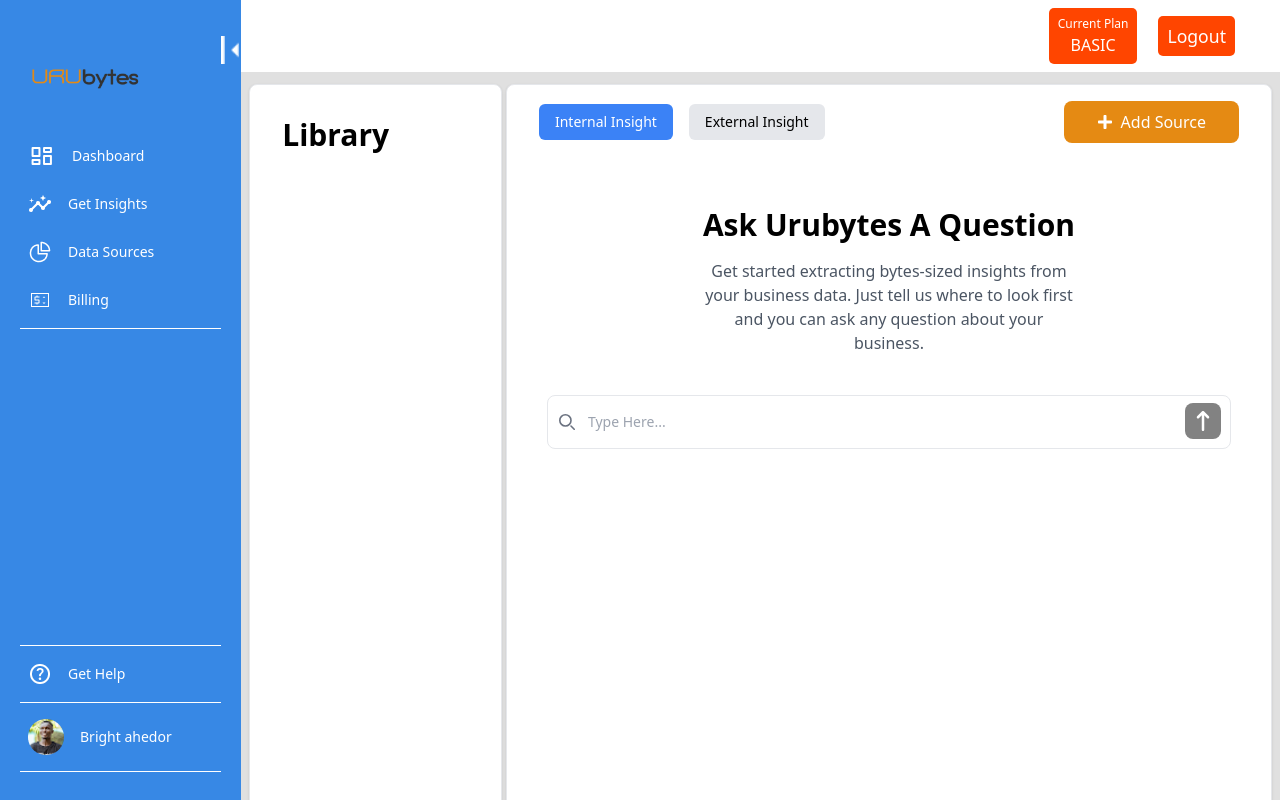
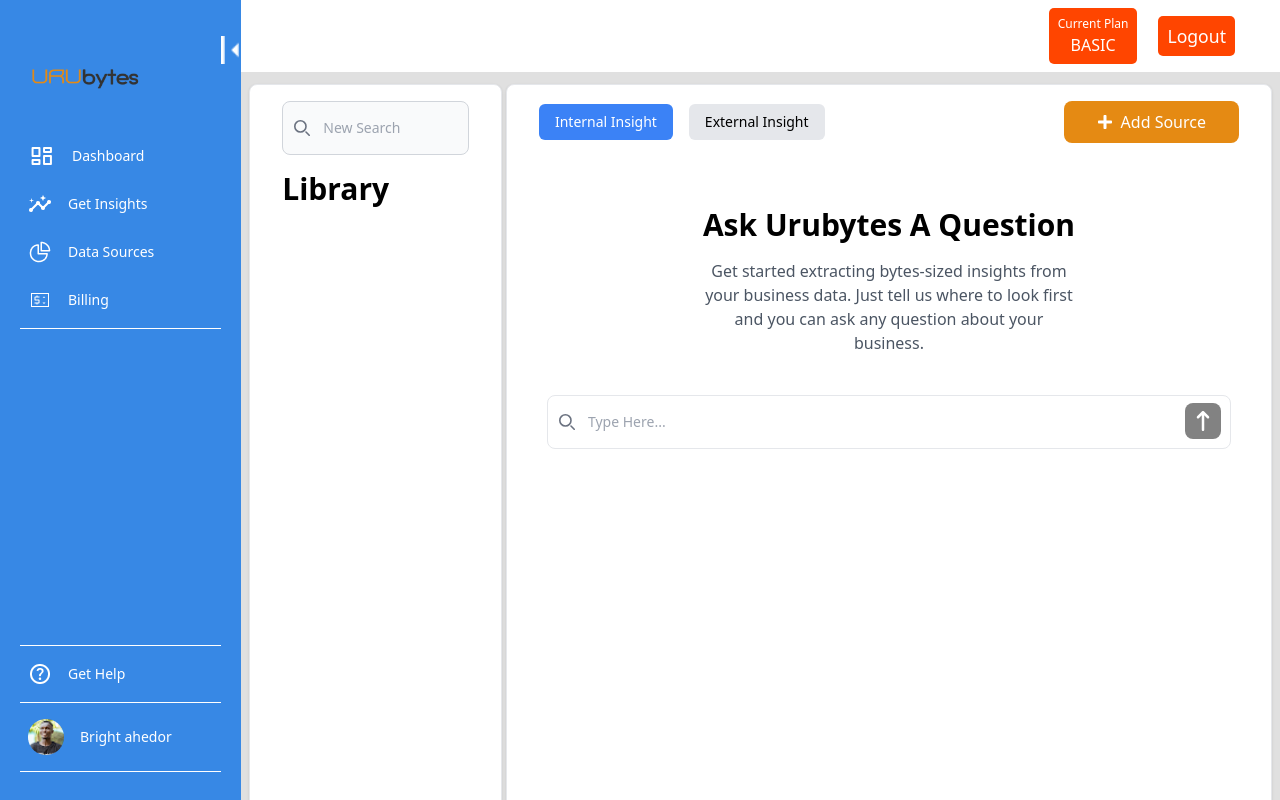
Before and after one commit to Lizdev-05/urubytes-v1, a React (Create React App) app: page /internalInsight in a window 1280 px wide. Built offline with nearby package versions, Linux system fonts and the light colour scheme.

Commit message:
Update the display for the query and the response

```diff
--- a/src/pages/internalInsight/InternalInsight.jsx
+++ b/src/pages/internalInsight/InternalInsight.jsx
@@ -248,271 +248,6 @@
 
 // export default InternalInsight;
 
-// import React, { useState } from "react";
-// import Navbar from "../../components/navbar/Navbar";
-// import { FaArrowUpLong } from "react-icons/fa6";
-// import { Link } from "react-router-dom";
-// import { FaPlus } from "react-icons/fa";
-// import "./InternalInsight.css";
-// import { useSelector } from "react-redux";
-
-// const InternalInsight = () => {
-//   const [query, setQuery] = useState("");
-//   const [mode, setMode] = useState("internal");
-//   const [loading, setLoading] = useState(false);
-//   const [feedback, setFeedback] = useState(null);
-//   const [previousQueries, setPreviousQueries] = useState([]);
-//   const [selectedQuery, setSelectedQuery] = useState(null);
-//   const token = useSelector((state) => state.login.token);
-//   const orgId = useSelector((state) => state.login.orgID);
-
-//   const handleSubmit = async (event) => {
-//     event.preventDefault();
-//     setLoading(true);
-
-//     const url =
-//       mode === "internal"
-//         ? "https://urubytes-backend-v2-r6wnv.ondigitalocean.app/insights/internal/"
-//         : "https://urubytes-backend-v2-r6wnv.ondigitalocean.app/insights/market/";
-
-//     try {
-//       const response = await fetch(url, {
-//         method: "POST",
-//         headers: {
-//           "Content-Type": "application/json",
-//           Authorization: `Token ${token}`,
-//         },
-//         body: JSON.stringify({ query, orgId }),
-//       });
-
-//       //     if (response.ok) {
-//       //       const data = await response.json();
-//       //       if (feedback) {
-//       //         setPreviousQueries([{ query, feedback }, ...previousQueries]);
-//       //       }
-//       //       setFeedback(data);
-//       //       console.log("Received feedback:", data);
-//       //       setLoading(false);
-//       //       setQuery("");
-//       //     } else {
-//       //       console.error("Failed to receive feedback:", response);
-//       //       setLoading(false);
-//       //     }
-//       //   } catch (error) {
-//       //     console.error("Error sending request:", error);
-//       //     setLoading(false);
-//       //   }
-//       // };
-
-//       if (response.ok) {
-//         const data = await response.json();
-//         if (feedback) {
-//           setPreviousQueries([{ query, feedback }, ...previousQueries]);
-//         }
-//         setFeedback(data);
-//         console.log("Received feedback:", data);
-//         setLoading(false);
-//         setQuery("");
-//       } else {
-//         console.error("Failed to receive feedback:", response);
-//         setLoading(false);
-//       }
-//     } catch (error) {
-//       console.error("Error sending request:", error);
-//       setLoading(false);
-//     }
-//   };
-
-//   const handleQueryClick = (query) => {
-//     setFeedback(query.feedback);
-//   };
-
-//   const handleChange = (event) => {
-//     setQuery(event.target.value);
-//   };
-
-//   const handleToggle = () => {
-//     setMode(mode === "internal" ? "external" : "internal");
-//   };
-
-//   return (
-//     <div className="bg-grey-bg h-screen w-screen overflow-hidden internal">
-//       <Navbar />
-//       <div className="grid grid-cols-1 sm:grid-cols-4 p-2 my-1 gap-1 h-full overflow-hidden">
-//         <div className="block sm:col-span-1 py-4 px-8 bg-white border border-gray-200 rounded-lg shadow dark:border-gray-100">
-//           <form className="max-w-md mx-auto">
-//             <div className="relative">
-//               <div className="absolute inset-y-0 start-0 flex items-center ps-3 pointer-events-none">
-//                 <svg
-//                   className="w-4 h-4 text-gray-500 dark:text-gray-400"
-//                   aria-hidden="true"
-//                   xmlns="http://www.w3.org/2000/svg"
-//                   fill="none"
-//                   viewBox="0 0 20 20"
-//                 >
-//                   <path
-//                     stroke="currentColor"
-//                     strokeLinecap="round"
-//                     strokeLinejoin="round"
-//                     strokeWidth="2"
-//                     d="m19 19-4-4m0-7A7 7 0 1 1 1 8a7 7 0 0 1 14 0Z"
-//                   />
-//                 </svg>
-//               </div>
-//               <input
-//                 type="search"
-//                 id="default-search"
-//                 className="block w-full p-4 ps-10 text-sm text-gray-100 border border-gray-300 rounded-lg bg-gray-50 dark:bg-gray-100 dark:placeholder-gray-400 dark:text-white"
-//                 placeholder="New Search"
-//                 required
-//               />
-//             </div>
-//           </form>
-//           <h1 className="mt-4 text-3xl font-bold">Library</h1>
-
-//           {previousQueries.map((item, index) => (
-//             <div key={index} onClick={() => handleQueryClick(item)}>
-//               <p>Previous Search:</p>
-//               <p>{item.query}</p>
-//               <p>{item.feedback.insights}</p>
-//             </div>
-//           ))}
-//         </div>
-
-//         <div className="sm:col-span-3 block py-4 px-8 bg-white border border-gray-200 rounded-lg shadow dark:border-gray-100 mainInternal">
-//           <div className="flex justify-between items-center mb-4">
-//             <div className="flex space-x-4">
-//               <button
-//                 onClick={() => handleToggle()}
-//                 className={`px-4 py-2 text-sm rounded-md ${
-//                   mode === "internal" ? "bg-blue-500 text-white" : "bg-gray-200"
-//                 }`}
-//               >
-//                 Internal Insight
-//               </button>
-//               <button
-//                 onClick={() => handleToggle()}
-//                 className={`px-4 py-2 text-sm rounded-md ${
-//                   mode === "external" ? "bg-blue-500 text-white" : "bg-gray-200"
-//                 }`}
-//               >
-//                 External Insight
-//               </button>
-//             </div>
-//             <Link
-//               to="/addSource"
-//               className="border border-transparent rounded-lg flex items-center bg-yellow-color hover:bg-yellow-600"
-//             >
-//               <button className="text-white font-semi-bold py-2 px-8 flex items-center gap-2">
-//                 <FaPlus />
-//                 Add Source
-//               </button>
-//             </Link>
-//           </div>
-//           <div className="flex flex-col items-center text-center p-8 internalText">
-//             <h1 className="m-4 text-3xl font-bold">Ask Urubytes A Question</h1>
-//             <p className="px-32 text-gray-600">
-//               Get started extracting bytes-sized insights from your business
-//               data. Just tell us where to look first and you can ask any
-//               question about your business.
-//             </p>
-//           </div>
-
-//           <form onSubmit={handleSubmit} className="p-2 mx-auto">
-//             <label
-//               htmlFor="default-search"
-//               className="mb-2 text-sm font-medium text-gray-900 sr-only dark:text-white"
-//             >
-//               Search
-//             </label>
-//             <div className="relative">
-//               <div className="absolute inset-y-0 start-0 flex items-center ps-3 pointer-events-none">
-//                 <svg
-//                   className="w-4 h-4 text-gray-500 dark:text-gray-400"
-//                   aria-hidden="true"
-//                   xmlns="http://www.w3.org/2000/svg"
-//                   fill="none"
-//                   viewBox="0 0 20 20"
-//                 >
-//                   <path
-//                     stroke="currentColor"
-//                     strokeLinecap="round"
-//                     strokeLinejoin="round"
-//                     strokeWidth="2"
-//                     d="m19 19-4-4m0-7A7 7 0 1 1 1 8a7 7 0 0 1 14 0Z"
-//                   />
-//                 </svg>
-//               </div>
-
-//               <input
-//                 type="search"
-//                 id="default-search"
-//                 className="block w-full p-4 ps-10 text-sm text-blue-500 border rounded-lg dark:placeholder-gray-400 dark:text-gray-500"
-//                 placeholder="Type Here..."
-//                 required
-//                 value={query}
-//                 onChange={handleChange}
-//               />
-//               <button
-//                 type="submit"
-//                 className="text-white absolute end-2.5 bottom-2.5 bg-grey-color hover:bg-gray-500 font-medium rounded-lg text-sm px-2 py-2"
-//               >
-//                 <FaArrowUpLong size={20} />
-//               </button>
-//             </div>
-//           </form>
-//           {loading && (
-//             <div className="p-4 my-4 bg-gray-100 rounded-lg shadow-md">
-//               <div className="loadingSpinner"></div>
-//             </div>
-//           )}
-//           {/* {feedback && (
-//             <div className="p-4 my-4 bg-gray-100 rounded-lg shadow-md ">
-//               <p className="text-gray-600 mb-4 text-[1rem] ">
-//                 {feedback.insights}
-//               </p>
-
-//               <p>
-//                 {Object.entries(feedback.metadata).map(([key, value]) => (
-//                   <div key={key}>
-//                     Source:
-//                     <span className="text-primary-blue">
-//                       {" "}
-//                       {value.file_name}
-//                     </span>
-//                   </div>
-//                 ))}
-//               </p>
-//             </div>
-//           )} */}
-
-//           {feedback && (
-//             <div className="p-4 my-4 bg-gray-100 rounded-lg shadow-md ">
-//               <p className="text-gray-600 mb-4 text-[1rem] ">
-//                 {feedback.insights}
-//               </p>
-
-//               <p>
-//                 {Object.entries(feedback.metadata).map(([key, value]) => (
-//                   <div key={key}>
-//                     Source:
-//                     <span className="text-primary-blue">
-//                       {" "}
-//                       {value.file_name}
-//                     </span>
-//                   </div>
-//                 ))}
-//               </p>
-//             </div>
-//           )}
-//         </div>
-//       </div>
-//     </div>
-//   );
-// };
-
-// export default InternalInsight;
-
 import React, { useState } from "react";
 import Navbar from "../../components/navbar/Navbar";
 import { FaArrowUpLong } from "react-icons/fa6";
@@ -530,6 +265,48 @@
   const [selectedQuery, setSelectedQuery] = useState(null);
   const token = useSelector((state) => state.login.token);
   const orgId = useSelector((state) => state.login.orgID);
+
+  // const handleSubmit = async (event) => {
+  //   event.preventDefault();
+  //   setLoading(true);
+
+  //   const url =
+  //     mode === "internal"
+  //       ? "https://urubytes-backend-v2-r6wnv.ondigitalocean.app/insights/internal/"
+  //       : "https://urubytes-backend-v2-r6wnv.ondigitalocean.app/insights/market/";
+
+  //   try {
+  //     const response = await fetch(url, {
+  //       method: "POST",
+  //       headers: {
+  //         "Content-Type": "application/json",
+  //         Authorization: `Token ${token}`,
+  //       },
+  //       body: JSON.stringify({ query, orgId }),
+  //     });
+
+  //     if (response.ok) {
+  //       const data = await response.json();
+  //       if (feedback) {
+  //         setPreviousQueries([{ query, feedback }, ...previousQueries]);
+  //       }
+  //       setFeedback(data);
+  //       console.log("Received feedback:", data);
+  //       setLoading(false);
+  //       setQuery("");
+  //     } else {
+  //       console.error("Failed to receive feedback:", response);
+  //       setLoading(false);
+  //     }
+  //   } catch (error) {
+  //     console.error("Error sending request:", error);
+  //     setLoading(false);
+  //   }
+  // };
+
+  // const handleQueryClick = (query) => {
+  //   setFeedback(query.feedback);
+  // };
 
   const handleSubmit = async (event) => {
     event.preventDefault();
@@ -552,9 +329,7 @@
 
       if (response.ok) {
         const data = await response.json();
-        if (feedback) {
         setPreviousQueries([{ query, feedback }, ...previousQueries]);
-        }
         setFeedback(data);
         console.log("Received feedback:", data);
         setLoading(false);
@@ -569,6 +344,10 @@
     }
   };
 
+  const handleQueryClick = (item) => {
+    setFeedback(item.feedback);
+  };
+
   const handleChange = (event) => {
     setQuery(event.target.value);
   };
@@ -577,19 +356,45 @@
     setMode(mode === "internal" ? "external" : "internal");
   };
 
-  const handleQueryClick = (query) => {
-    setSelectedQuery(query);
-  };
-
   return (
     <div className="bg-grey-bg h-screen w-screen overflow-hidden internal">
       <Navbar />
       <div className="grid grid-cols-1 sm:grid-cols-4 p-2 my-1 gap-1 h-full overflow-hidden">
         <div className="block sm:col-span-1 py-4 px-8 bg-white border border-gray-200 rounded-lg shadow dark:border-gray-100">
+          <form className="max-w-md mx-auto">
+            <div className="relative">
+              <div className="absolute inset-y-0 start-0 flex items-center ps-3 pointer-events-none">
+                <svg
+                  className="w-4 h-4 text-gray-500 dark:text-gray-400"
+                  aria-hidden="true"
+                  xmlns="http://www.w3.org/2000/svg"
+                  fill="none"
+                  viewBox="0 0 20 20"
+                >
+                  <path
+                    stroke="currentColor"
+                    strokeLinecap="round"
+                    strokeLinejoin="round"
+                    strokeWidth="2"
+                    d="m19 19-4-4m0-7A7 7 0 1 1 1 8a7 7 0 0 1 14 0Z"
+                  />
+                </svg>
+              </div>
+              <input
+                type="search"
+                id="default-search"
+                className="block w-full p-4 ps-10 text-sm text-gray-100 border border-gray-300 rounded-lg bg-gray-50 dark:bg-gray-100 dark:placeholder-gray-400 dark:text-white"
+                placeholder="New Search"
+                required
+              />
+            </div>
+          </form>
           <h1 className="mt-4 text-3xl font-bold">Library</h1>
+
           {previousQueries.map((item, index) => (
             <div key={index} onClick={() => handleQueryClick(item)}>
-              <p>Query: {item.query}</p>
+              <p>Previous Search:</p>
+              <p>{item.query}</p>
             </div>
           ))}
         </div>
@@ -681,15 +486,14 @@
               <div className="loadingSpinner"></div>
             </div>
           )}
-          {selectedQuery && (
+          {/* {feedback && (
             <div className="p-4 my-4 bg-gray-100 rounded-lg shadow-md ">
               <p className="text-gray-600 mb-4 text-[1rem] ">
-                {selectedQuery.feedback.insights}
+                {feedback.insights}
               </p>
 
               <p>
-                {Object.entries(selectedQuery.feedback.metadata).map(
-                  ([key, value]) => (
+                {Object.entries(feedback.metadata).map(([key, value]) => (
                   <div key={key}>
                     Source:
                     <span className="text-primary-blue">
@@ -697,8 +501,27 @@
                       {value.file_name}
                     </span>
                   </div>
-                  )
-                )}
+                ))}
+              </p>
+            </div>
+          )} */}
+
+          {feedback && (
+            <div className="p-4 my-4 bg-gray-100 rounded-lg shadow-md ">
+              <p className="text-gray-600 mb-4 text-[1rem] ">
+                {feedback.insights}
+              </p>
+
+              <p>
+                {Object.entries(feedback.metadata).map(([key, value]) => (
+                  <div key={key}>
+                    Source:
+                    <span className="text-primary-blue">
+                      {" "}
+                      {value.file_name}
+                    </span>
+                  </div>
+                ))}
               </p>
             </div>
           )}
```
Lines whose indentation alone changed are shown as unchanged.
